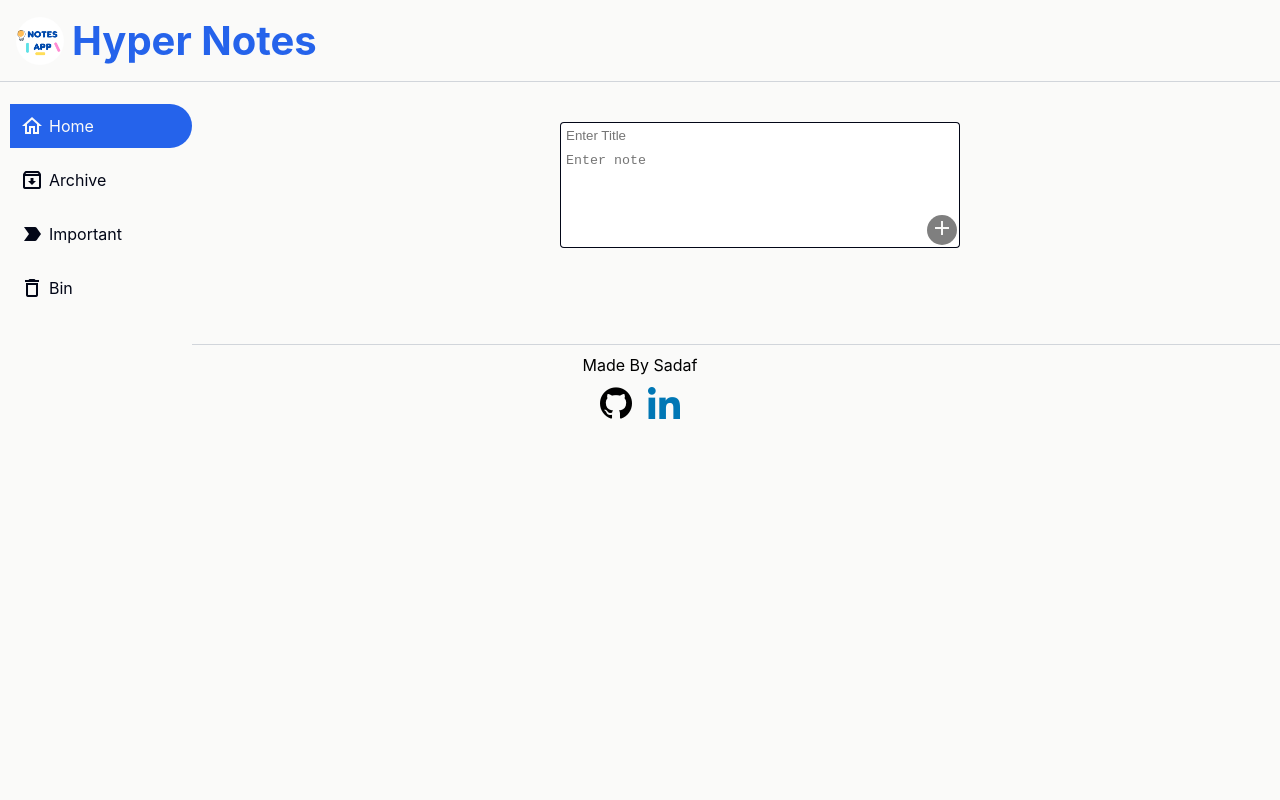
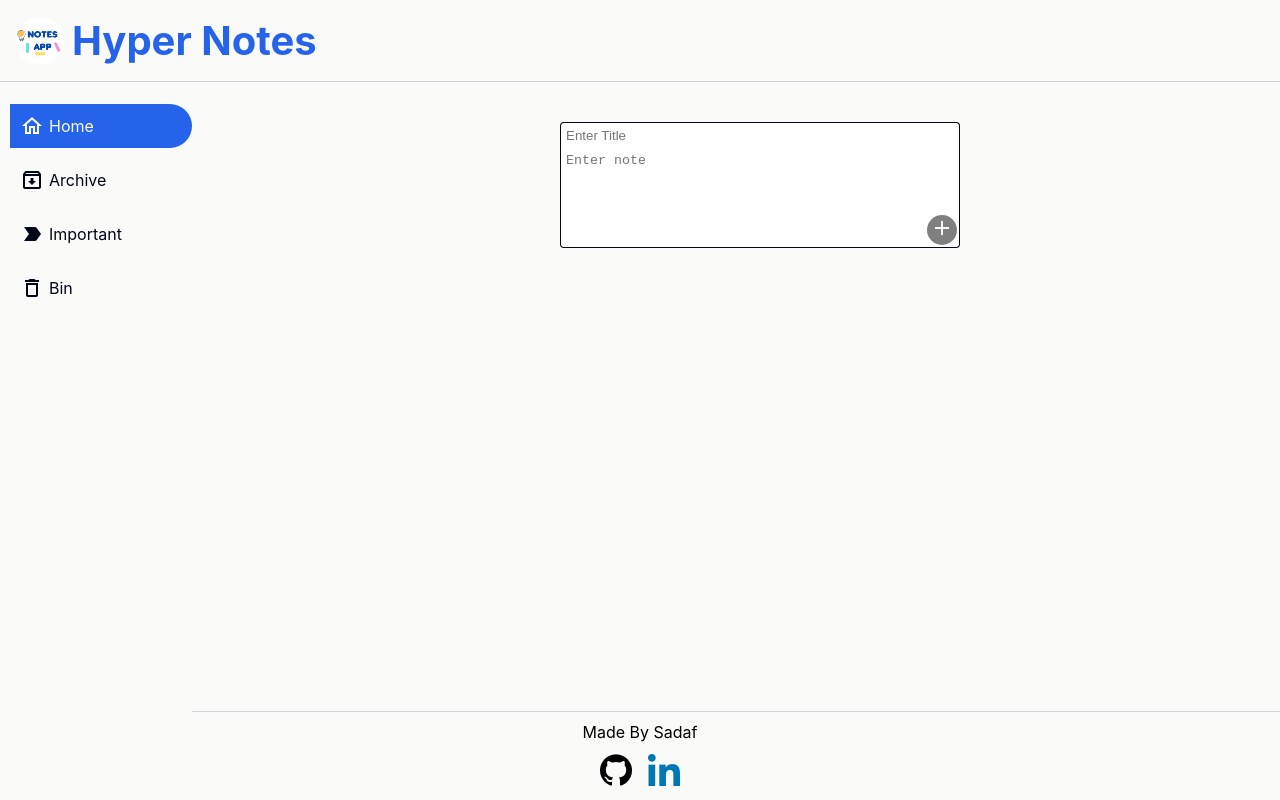
Before and after one commit to sadafkhan0107/notes-app, a React (Create React App) app: page / in a window 1280 px wide. Built offline with nearby package versions, Linux system fonts and the light colour scheme.

Commit message:
styling : Adjusted styling of footer

```diff
--- a/src/components/Footer/Footer.css
+++ b/src/components/Footer/Footer.css
@@ -21,3 +21,7 @@
     gap: 1rem;
     margin-top: 12px;
 }
+.fix-pos{
+    position: fixed;
+    bottom: 0;
+}
--- a/src/components/Footer/Footer.jsx
+++ b/src/components/Footer/Footer.jsx
@@ -2,9 +2,13 @@ import './Footer.css';
 import gitLogo from '../../assets/github-logo.png';
 import linkedInLogo from '../../assets/linkedin-logo.png';
 import { Link } from 'react-router-dom';
+import { useNotes, usePin } from '../../context';
 export const Footer = () => {
+    const {notesArray} = useNotes();
+    const {pinNotes} = usePin();
+
     return(
-        <div className='footer-container d-flex align-center d-column'>
+        <div className= {`footer-container d-flex align-center d-column ${(notesArray.length + pinNotes.length) < 3 && 'fix-pos'}`}>
              <p> Made By Sadaf</p>
              <div className='d-flex foot-soc align-center'>
                 <Link to='https://github.com/sadafkhan0107' target='_blank'> <img className = 'foot-logo' src={gitLogo} alt='github-logo'/></Link>
```
